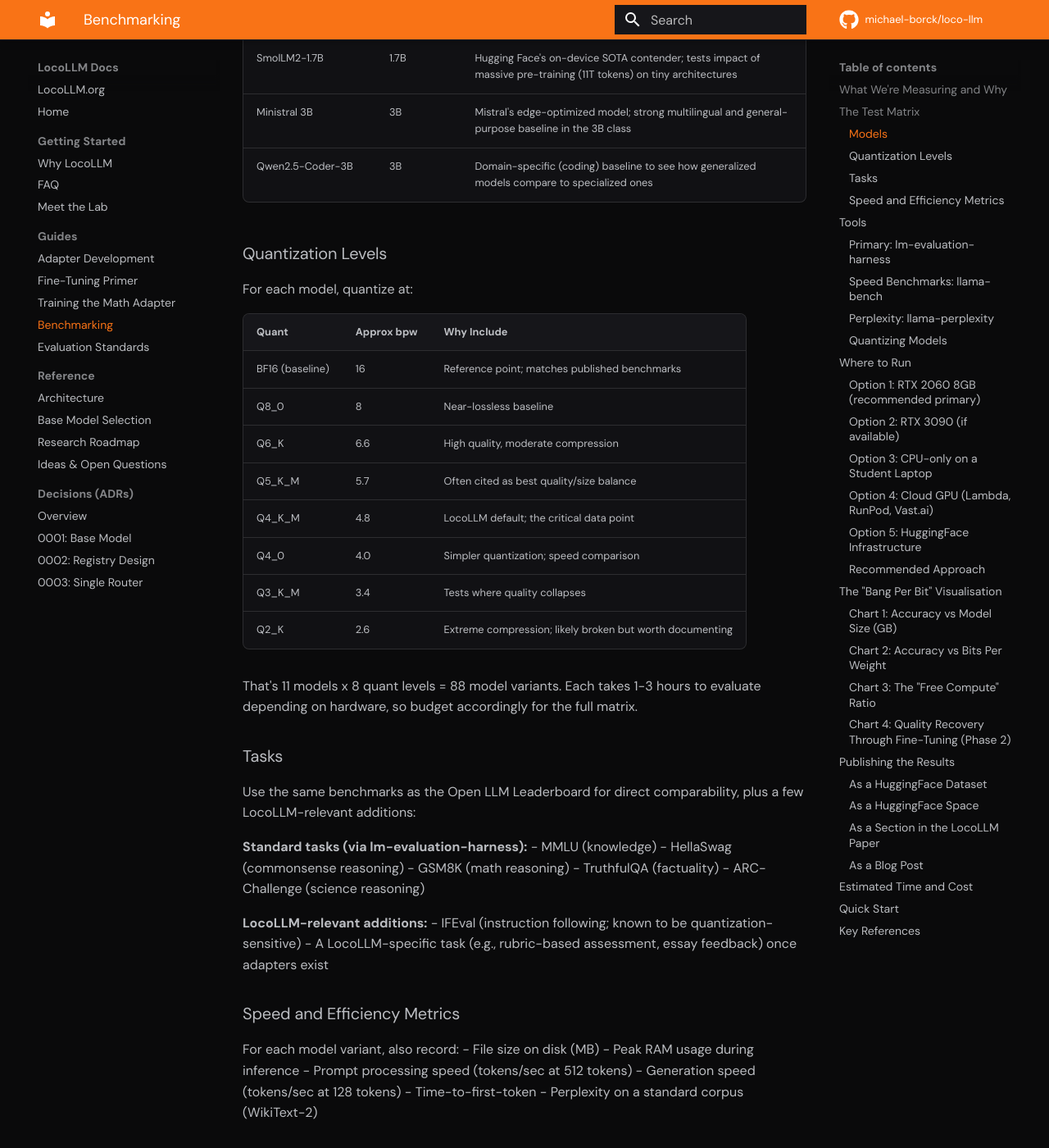
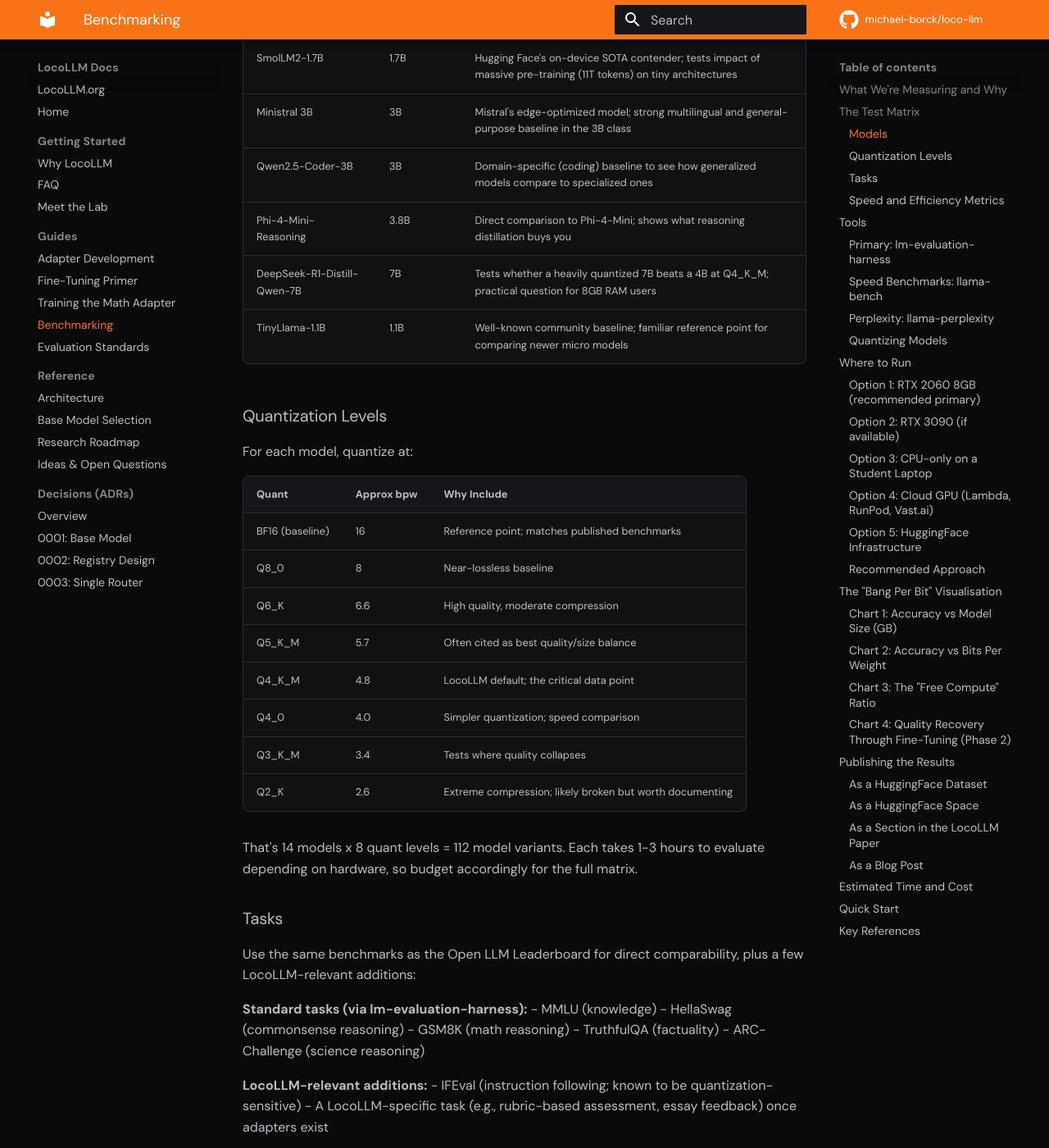
Before and after one commit to michael-borck/loco-llm, an MkDocs documentation site: the page built from docs/benchmarking-guide.md, in a window 1280 px wide and 1400 px high, scrolled down 1305 px. Shown: the whole window at 82% size. Built offline with MkDocs 1.6.1 and Material for MkDocs 9.7.7, drawn with Linux system fonts in a browser that asks for light colours; comment, search, counter and statistics services are not loaded.

Commit message:
Add Phi-4-Mini-Reasoning, DeepSeek-R1-7B, and TinyLlama to benchmarks
Expands the test matrix to 14 models (112 variants). TinyLlama serves
as a well-known community baseline for comparison.

Co-Authored-By: Claude Opus 4.6 <noreply@anthropic.com>

```diff
--- a/docs/benchmarking-guide.md
+++ b/docs/benchmarking-guide.md
@@ -31,6 +31,9 @@ Start with models that have existing full-precision benchmarks for comparison:
 | SmolLM2-1.7B | 1.7B | Hugging Face's on-device SOTA contender; tests impact of massive pre-training (11T tokens) on tiny architectures |
 | Ministral 3B | 3B | Mistral's edge-optimized model; strong multilingual and general-purpose baseline in the 3B class |
 | Qwen2.5-Coder-3B | 3B | Domain-specific (coding) baseline to see how generalized models compare to specialized ones |
+| Phi-4-Mini-Reasoning | 3.8B | Direct comparison to Phi-4-Mini; shows what reasoning distillation buys you |
+| DeepSeek-R1-Distill-Qwen-7B | 7B | Tests whether a heavily quantized 7B beats a 4B at Q4_K_M; practical question for 8GB RAM users |
+| TinyLlama-1.1B | 1.1B | Well-known community baseline; familiar reference point for comparing newer micro models |
 
 ### Quantization Levels
 
@@ -47,7 +50,7 @@ For each model, quantize at:
 | Q3_K_M | 3.4 | Tests where quality collapses |
 | Q2_K | 2.6 | Extreme compression; likely broken but worth documenting |
 
-That's 11 models x 8 quant levels = 88 model variants. Each takes 1-3 hours to evaluate depending on hardware, so budget accordingly for the full matrix.
+That's 14 models x 8 quant levels = 112 model variants. Each takes 1-3 hours to evaluate depending on hardware, so budget accordingly for the full matrix.
 
 ### Tasks
 
```
Also changed, not shown: 1 other file.
